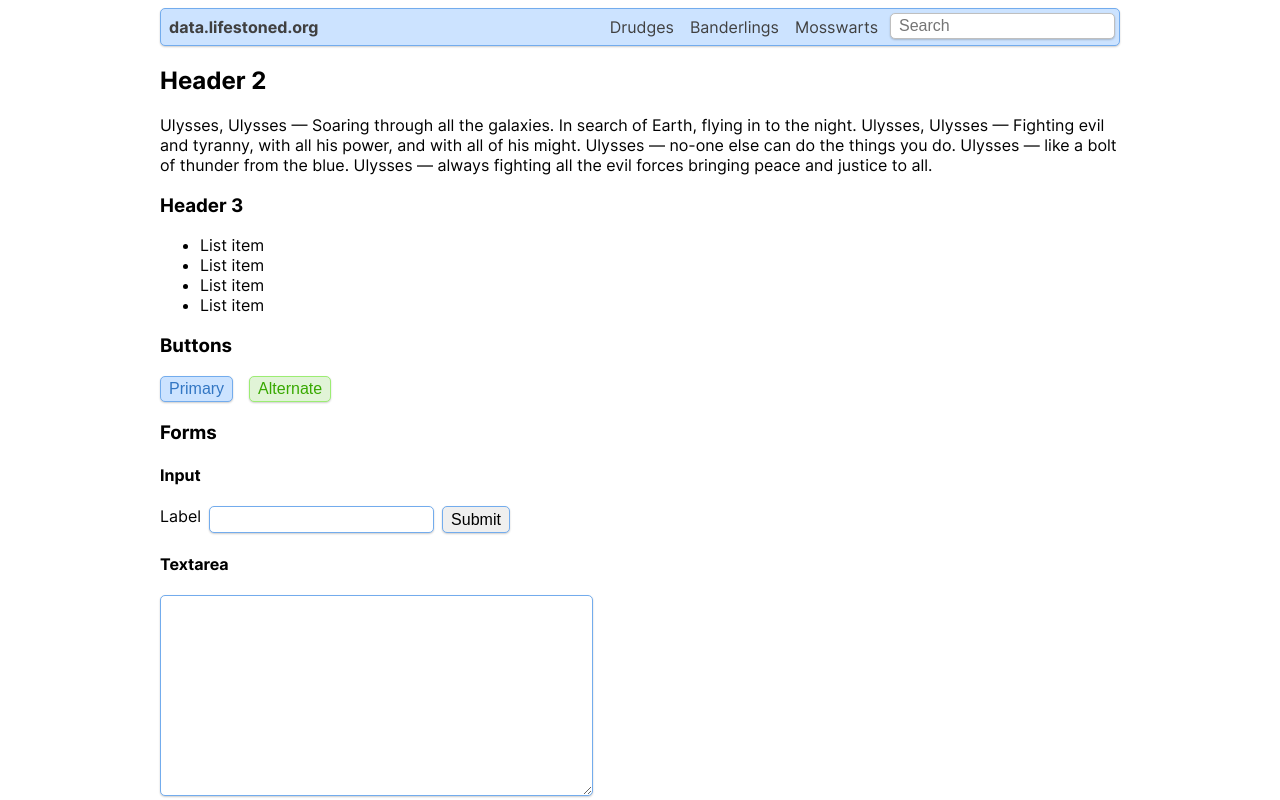
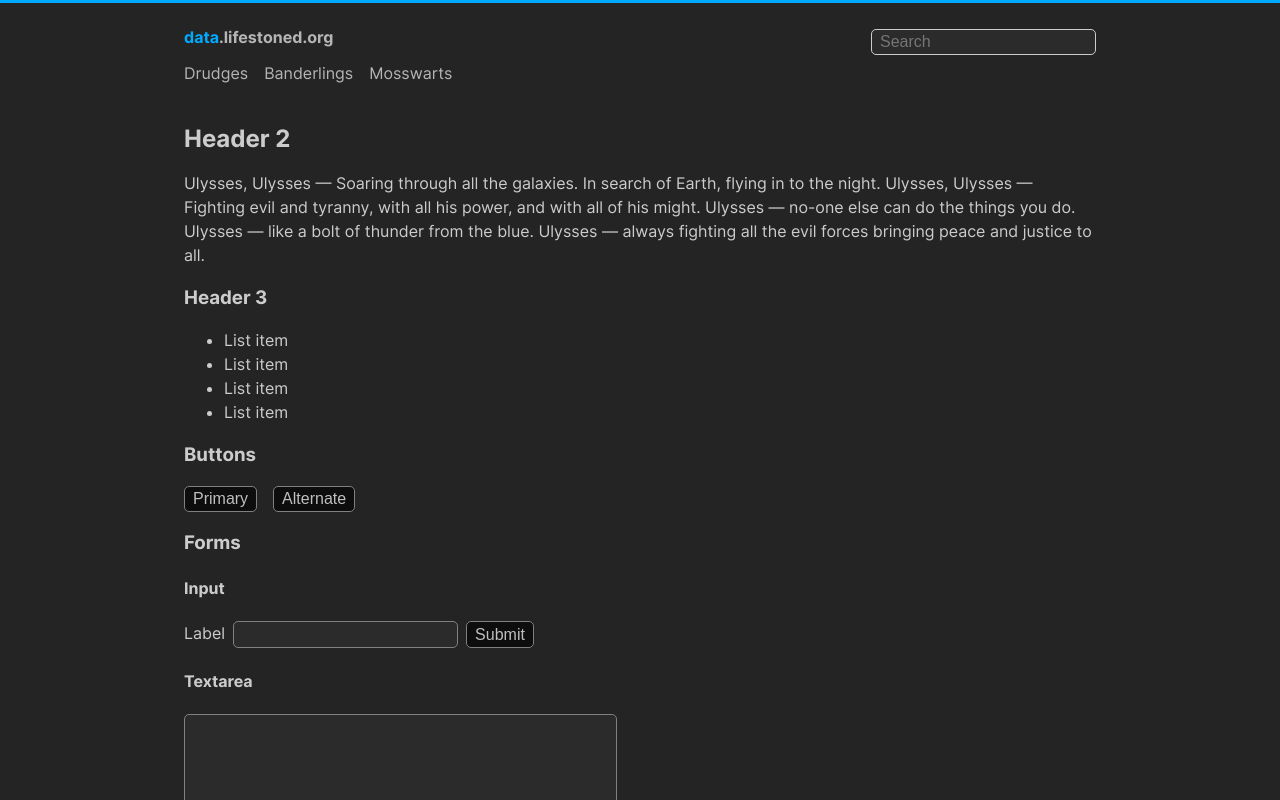
Before and after one commit to amoeba/data.lifestone.org, a Nuxt app: page / in a window 1280 px wide. Shown: the top 800 px of the page. Built offline with nearby package versions, Linux system fonts and the light colour scheme.

Commit message:
New design (dark mode)

```diff
--- a/app.vue
+++ b/app.vue
@@ -1,7 +1,13 @@
 <template>
-  <Header />
-  <main>
-    <NuxtPage />
-  </main>
-  <Footer />
+  <div class="container">
+    <Header />
+  </div>
+  <div class="container">
+    <main>
+      <NuxtPage />
+    </main>
+  </div>
+  <div class="container">
+    <Footer />
+  </div>
 </template>
--- a/assets/css/styles.css
+++ b/assets/css/styles.css
@@ -1,11 +1,20 @@
 /* Variables */
 :root {
-  --background-color: hsl(0, 0, 100%);
-  --link-color: hsl(0, 0%, 25%);
-  --link-color-active: hsl(0, 0, 0);
-  --text-color: hsl(0, 0, 0);
-  --border-color: hsl(0, 0%, 75%);
-  --background-primary: hsl(213, 100%, 90%);
+  --background: hsl(0, 0%, 14%);
+  --background-alt: hsla(0, 0%, 20%, 0.5);
+  --border-accent: hsl(200, 100%, 50%);
+  --text: hsl(0, 0%, 80%);
+  --link: hsl(196, 77%, 35%);
+  --link-visited: hsl(196, 77%, 35%);
+  --link-active: hsl(196, 77%, 50%);
+  --header-link: hsl(0, 0%, 71%);
+  --header-link-active: hsl(0, 0%, 80%);
+  --button-background: hsl(0, 0%, 5%);
+  --button-text: hsl(0, 0%, 75%);
+  --button-border: hsl(0, 0%, 50%);
+  --button-background-active: hsl(0, 0%, 7%);
+  --button-border-active: hsl(0, 0%, 50%);
+  --form-focus: hsl(0, 0%, 20%);
 }
 
 @font-face {
@@ -30,12 +39,31 @@
   box-sizing: border-box
 }
 
+/* Common Elements */
+
+a {
+  color: var(--link);
+}
+
+a:visited {
+  color: var(--link-visited);
+}
+
+a:hover {
+  color: var(--link-active);
+}
+
 /* Top-level elements */
 body {
-  font-family: "Inter", system-ui, -apple-system, BlinkMacSystemFont, 'Segoe UI', Roboto, Oxygen, Ubuntu, Cantarell, 'Open Sans', 'Helvetica Neue', sans-serif;
+  border-top: 3px solid var(--border-accent);
+  background: var(--background);
+  color: var(--text);
+  display: flex;
+  font-family: "Inter", system-ui, -apple-system, BlinkMacSystemFont, 'Segoe UI', 'Helvetica Neue', sans-serif;
   font-size: 16px;
-  display: flex;
   flex-direction: column;
+  margin: 0;
+  padding: 0;
 }
 
 header,
@@ -43,112 +71,82 @@ main,
 footer {
   gap: 1.5em;
   margin: 0 auto;
+}
+
+.container {
   max-width: 960px;
+  margin: 0 auto;
+  padding: 0 1.5em;
 }
 
 header {
-  display: grid;
-  grid-template-columns: 1fr 3fr;
-
-
-  border: 1px solid hsl(212, 77%, 69%);
-  border-radius: 5px;
-  box-shadow: 0 1px 2px 0 rgba(0, 0, 0, 0.20);
-  font-size: inherit;
-  color: hsl(212, 59%, 48%);
-  background-color: var(--background-primary);
+  padding: 1em 0;
 }
 
-header .header-left {
+header .header-top {
   display: flex;
   flex-wrap: wrap;
+  justify-content: space-between;
+}
+
+header .header-top div:nth-child(2) {
+  align-self: flex-end;
 }
 
 header a,
 header a:visited {
-  color: var(--link-color);
+  color: var(--header-link);
   text-decoration: none;
 }
 
-#search {
-  border-radius: 5px;
-  border-color: var(--border-color);
-  border-width: 1px;
-  font-size: inherit;
+header a:hover {
+  color: var(--text);
 }
 
 header h1 {
   font-size: 100%;
   font-weight: bold;
   margin: 0;
-  padding: 0.5em 0.5em;
+  padding: 0.5em 0;
 }
 
-.header-right-wide {
-  display: none;
+header h1 a:first-child {
+  color: var(--border-accent);
 }
 
-.header-right-narrow {
-  display: flex;
-  justify-content: right;
-  align-items: stretch;
+header .search {
+  border-radius: 5px;
+  border-color: var(--border);
+  border-width: 1px;
+  font-size: inherit;
 }
 
-@media screen and (min-width: 700px) {
-  header .header-right-wide {
-    display: flex;
-    flex-wrap: wrap;
-    gap: 0.5em;
-    justify-content: right;
-  }
-
-  .header-right-narrow {
-    display: none;
-  }
+header nav {
+  overflow-x: scroll;
 }
 
-nav ul {
-  background-color: var(--background-color);
+header nav ul {
   display: flex;
-  flex-wrap: wrap;
   gap: 1em;
-  height: 100%;
   list-style-type: none;
   margin: 0;
   padding: 0;
 }
 
-nav li {
+header nav li {
   display: block;
   padding: 0.5em 0;
 }
 
-nav li:hover {
+header nav li:hover {
   cursor: pointer;
 }
 
-nav a,
-nav a:visited {
-  text-decoration: none;
-  color: var(--link-color);
-  display: block;
+header nav a:hover {
+  color: var(--header-link-active);
 }
 
-nav a:hover {
-  color: var(--link-color-active);
-}
-
-header .search-container {
-  padding: 0.25em;
-}
-
-nav.burger {
-  padding: 0.25em;
-}
-
-nav
 main {
-  border-radius: 5px;
   line-height: 1.5em;
 }
 
@@ -156,47 +154,37 @@ footer {
   display: flex;
   gap: 3em;
   justify-content: center;
+  padding: 1em 0;
 }
 
 /* Forms / Input / etc */
 input,
 button,
 textarea {
-  border: 1px solid hsl(212, 77%, 69%);
+  background-color: var(--background-alt);
+  border: 1px solid var(--button-border);
   border-radius: 5px;
-  box-shadow: 0 1px 2px 0 rgba(0, 0, 0, 0.20);
   font-size: inherit;
   padding: 0.2em 0.5em;
 }
 
-input[type=submit],
-button {
-  cursor: pointer;
+button,
+input[type=submit] {
+  color: var(--button-text);
+  background-color: var(--button-background);
+  border: 1px solid var(--button-border);
 }
 
-textarea {
-  line-height: 1.5em;
+button:hover,
+input[type=submit]:hover {
+  transform: translateY(-0.5px);
+  background-color: var(--button-background-active);
+  border: 1px solid var(--button-border-active);
 }
 
-button {
-  color: hsl(212, 59%, 48%);
-  background-color: var(--background-primary)
-}
-
-button.button-alt {
-  color: hsl(100, 100%, 33%);
-  background-color: hsl(100, 55%, 90%);
-  border: 1px solid hsl(100, 77%, 69%);
-}
-
-button.button-alt:hover {
-  border: 1px solid hsl(100, 77%, 50%);
-}
-
-button:hover {
-  transform: translateY(-0.5px);
-  border: 1px solid hsl(212, 77%, 60%);
-  box-shadow: 0 2px 4px 0 rgba(0, 0, 0, 0.20);
+button,
+input[type=submit] {
+  cursor: pointer;
 }
 
 .button-group {
@@ -210,6 +198,20 @@ form {
   cursor: pointer;
 }
 
+input,
+textarea {
+  color: var(--text);
+}
+
+input[type=text]:focus,
+textarea:focus {
+  background-color: var(--form-focus);
+}
+
+textarea {
+  max-width: 100%;
+}
+
 label {
   display: flex;
   gap: 0.5em;
--- a/components/Footer.vue
+++ b/components/Footer.vue
@@ -1,7 +1,9 @@
 <template>
-  <footer>
-    <div>Footer Element</div>
-    <div>Footer Element</div>
-    <div>Footer Element</div>
-  </footer>
+  <div class="container">
+    <footer>
+      <div>Footer Element</div>
+      <div>Footer Element</div>
+      <div>Footer Element</div>
+    </footer>
+  </div>
 </template>
--- a/components/Header.vue
+++ b/components/Header.vue
@@ -1,34 +1,14 @@
 <template>
   <header>
-    <div class="header-left">
+    <div class="header-top">
       <h1>
-        <NuxtLink to="/">data.lifestoned.org</NuxtLink>
+        <NuxtLink to="/">data</NuxtLink>
+        <NuxtLink to="/">.lifestoned.org</NuxtLink>
       </h1>
-    </div>
-    <div class="header-right">
-      <!-- Desktop -->
-      <div class="header-right-wide">
-        <Nav />
-        <div class="search-container">
-          <input id="search" type="text" placeholder="Search" />
-        </div>
-      </div>
-      <!-- Mobile -->
-      <div class="header-right-narrow">
-        <nav class="burger">
-          <svg xmlns="http://www.w3.org/2000/svg" width="24" height="24" fill="#000000" viewBox="0 0 256 256">
-            <rect width="256" height="256" fill="none"></rect>
-            <path d="M48.8,96A8,8,0,0,1,41,86.3C47.4,55.5,83.9,32,128,32s80.6,23.5,87,54.3a8,8,0,0,1-7.8,9.7Z"
-              fill="none" stroke="#000000" stroke-linecap="round" stroke-linejoin="round" stroke-width="16"></path>
-            <path d="M208,168v16a32,32,0,0,1-32,32H80a32,32,0,0,1-32-32V168" fill="none" stroke="#000000"
-              stroke-linecap="round" stroke-linejoin="round" stroke-width="16"></path>
-            <polyline points="28 176 68 160 108 176 148 160 188 176 228 160" fill="none" stroke="#000000"
-              stroke-linecap="round" stroke-linejoin="round" stroke-width="16"></polyline>
-            <line x1="24" y1="128" x2="232" y2="128" fill="none" stroke="#000000" stroke-linecap="round"
-              stroke-linejoin="round" stroke-width="16"></line>
-          </svg>
-        </nav>
+      <div class="search-container">
+        <input class="search" type="text" placeholder="Search" />
       </div>
     </div>
+    <Nav />
   </header>
 </template>
```
